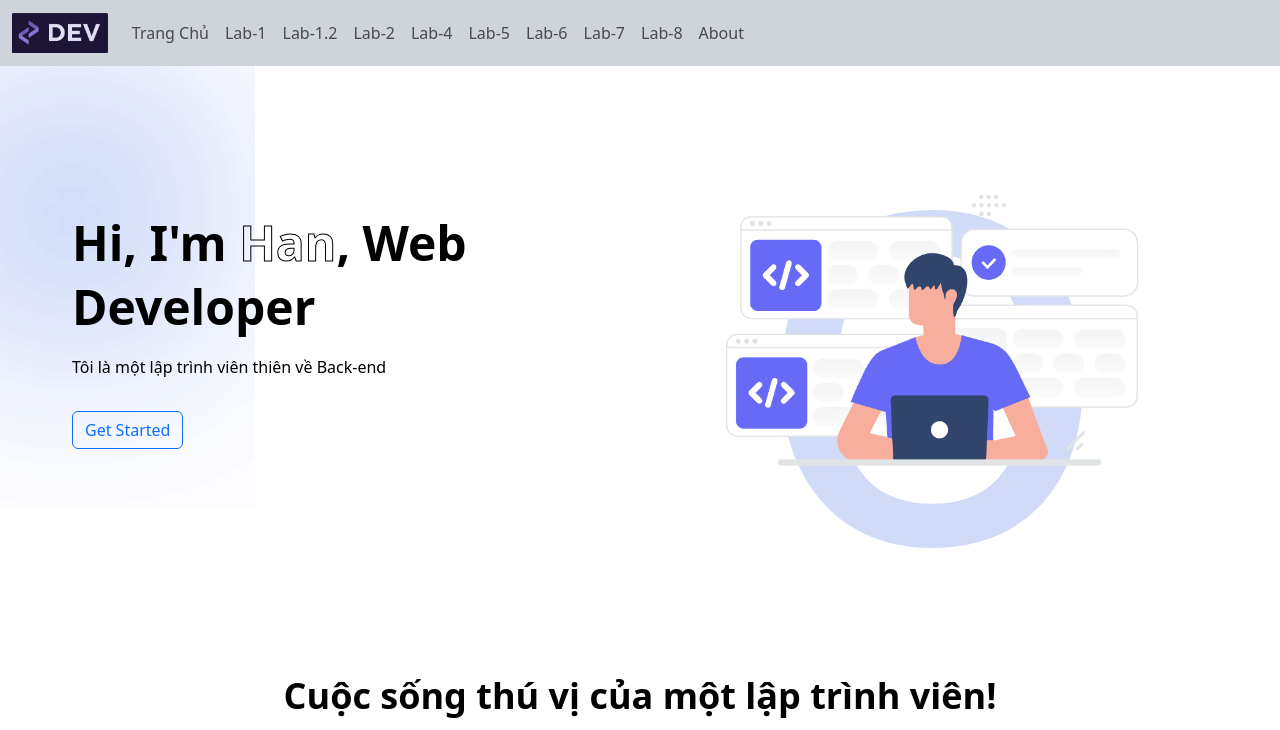
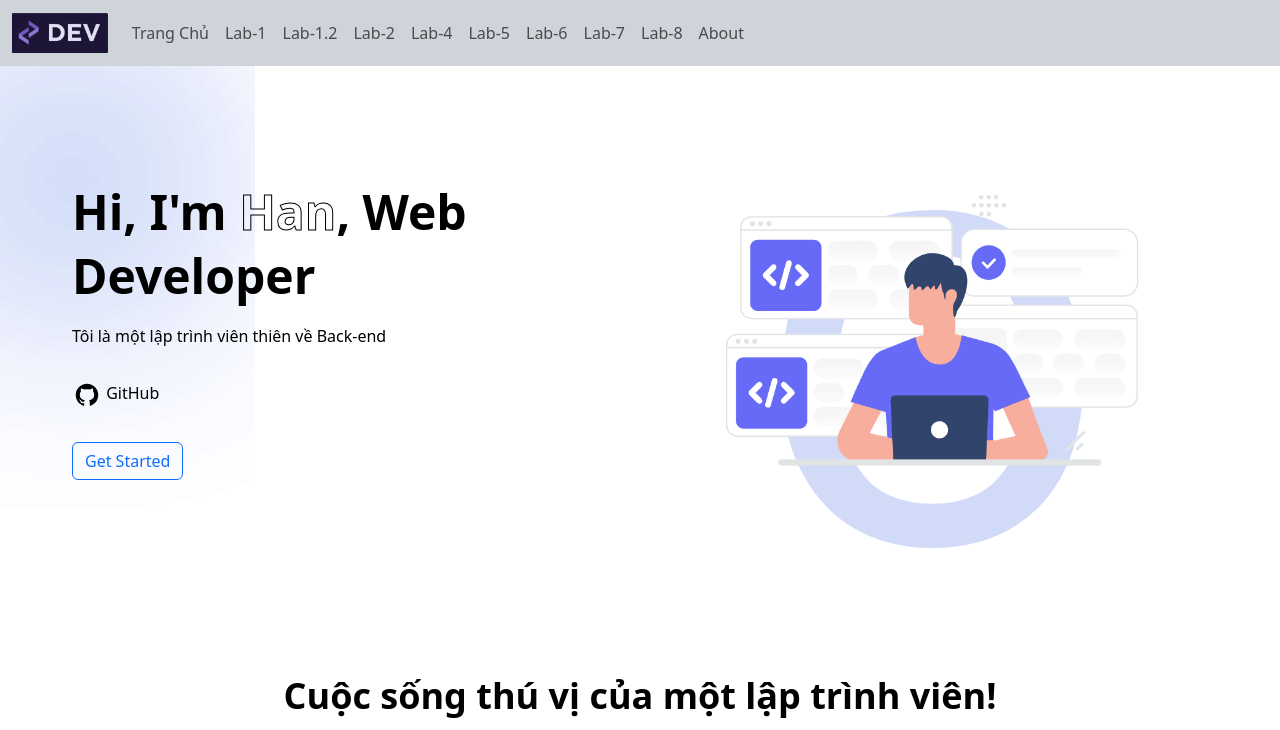
Before and after one commit to nguyenngochan1506/project-at-school, a plain HTML site: page giao-tiep-nguoi-may/personal-web/index.html in a window 1280 px wide. Shown: the top 730 px of the page. Drawn offline with nearby package versions, Linux system fonts and the light colour scheme.

Commit message:
update github

```diff
--- a/giao-tiep-nguoi-may/personal-web/index.html
+++ b/giao-tiep-nguoi-may/personal-web/index.html
@@ -24,6 +24,12 @@
       <p>
         Tôi là một lập trình viên thiên về Back-end
       </p>
+      <p class="d-flex align-items-center"><a target="_blank" href="https://github.com/nguyenngochan1506/project-at-school" style="text-decoration: none; color: black;">
+        <svg xmlns="http://www.w3.org/2000/svg" x="0px" y="0px" width="30" height="30" viewBox="0 0 32 32">
+          <path fill-rule="evenodd" d="M 16 4 C 9.371094 4 4 9.371094 4 16 C 4 21.300781 7.4375 25.800781 12.207031 27.386719 C 12.808594 27.496094 13.027344 27.128906 13.027344 26.808594 C 13.027344 26.523438 13.015625 25.769531 13.011719 24.769531 C 9.671875 25.492188 8.96875 23.160156 8.96875 23.160156 C 8.421875 21.773438 7.636719 21.402344 7.636719 21.402344 C 6.546875 20.660156 7.71875 20.675781 7.71875 20.675781 C 8.921875 20.761719 9.554688 21.910156 9.554688 21.910156 C 10.625 23.746094 12.363281 23.214844 13.046875 22.910156 C 13.15625 22.132813 13.46875 21.605469 13.808594 21.304688 C 11.144531 21.003906 8.34375 19.972656 8.34375 15.375 C 8.34375 14.0625 8.8125 12.992188 9.578125 12.152344 C 9.457031 11.851563 9.042969 10.628906 9.695313 8.976563 C 9.695313 8.976563 10.703125 8.65625 12.996094 10.207031 C 13.953125 9.941406 14.980469 9.808594 16 9.804688 C 17.019531 9.808594 18.046875 9.941406 19.003906 10.207031 C 21.296875 8.65625 22.300781 8.976563 22.300781 8.976563 C 22.957031 10.628906 22.546875 11.851563 22.421875 12.152344 C 23.191406 12.992188 23.652344 14.0625 23.652344 15.375 C 23.652344 19.984375 20.847656 20.996094 18.175781 21.296875 C 18.605469 21.664063 18.988281 22.398438 18.988281 23.515625 C 18.988281 25.121094 18.976563 26.414063 18.976563 26.808594 C 18.976563 27.128906 19.191406 27.503906 19.800781 27.386719 C 24.566406 25.796875 28 21.300781 28 16 C 28 9.371094 22.628906 4 16 4 Z"></path>
+          </svg>
+        GitHub
+      </a></p>
       <button class="btn btn-outline-primary">Get Started</button>
     </div>
     <div class="image">
```
Also changed, not shown: giao-tiep-nguoi-may/personal-web/about.html (+1 -0 lines).
